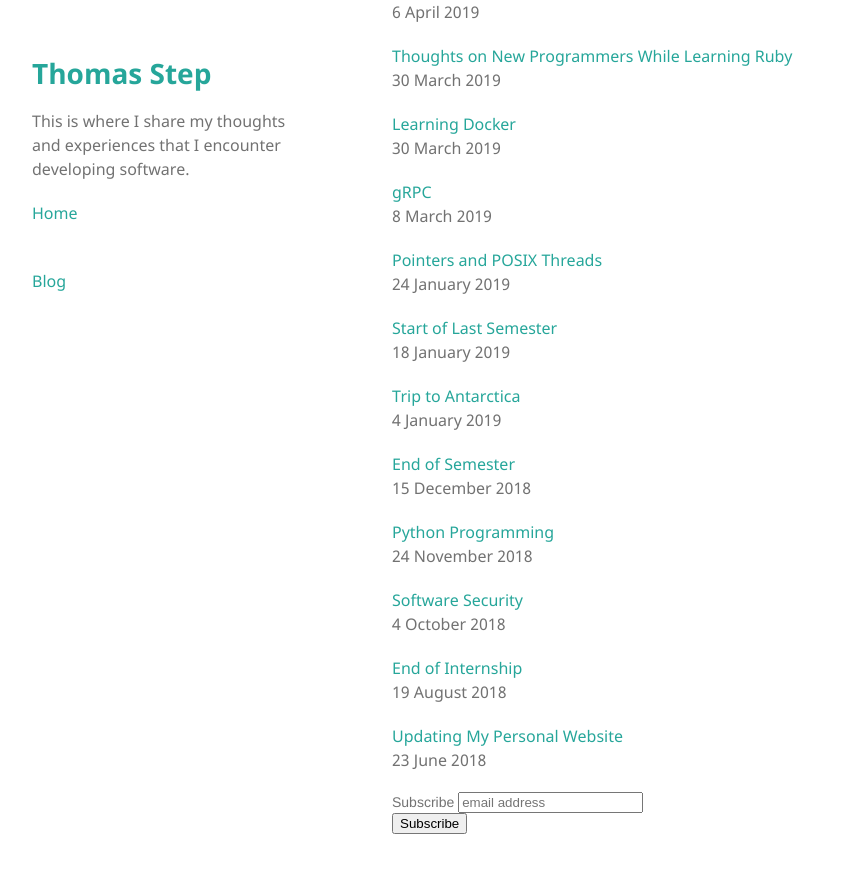
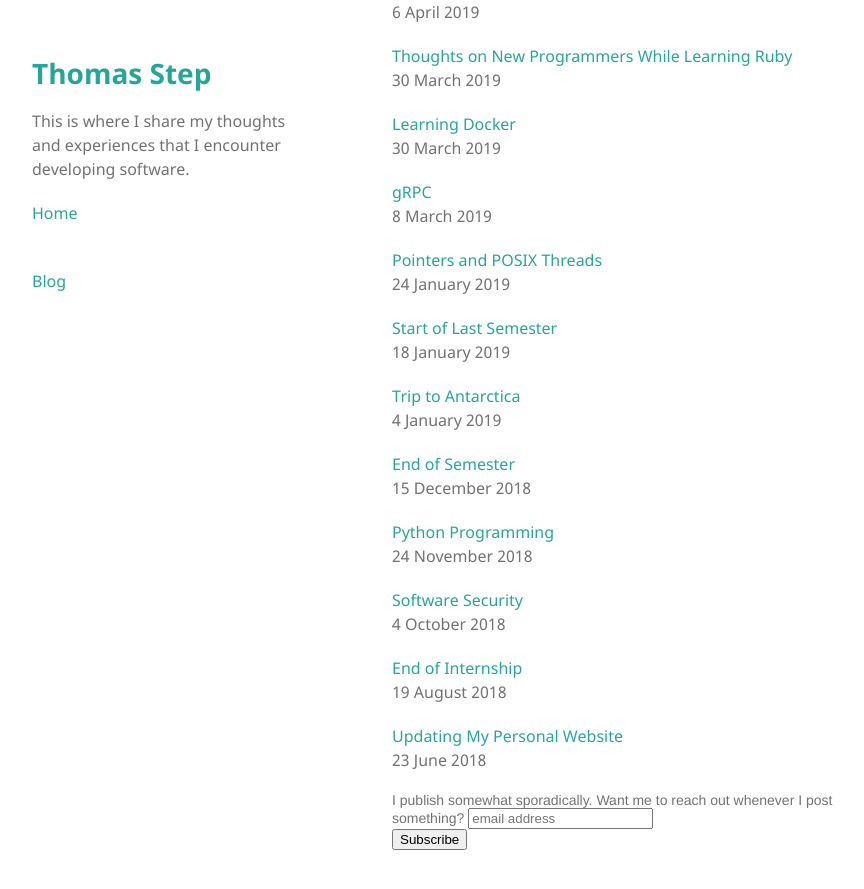
Before and after one commit to thomasstep/thomasstep.github.io, a Jekyll site: the page built from blog.md, in a window 1280 px wide and 900 px high, scrolled down 4571 px. Shown: the top 889 px of the window, without its empty margins (178-1042 px from the left). Built offline with Jekyll 4.4.1, drawn with Linux system fonts in a browser that asks for light colours; comment, search, counter and statistics services are not loaded.

Commit message:
More personal email subscription title

```diff
--- a/_layouts/default.html
+++ b/_layouts/default.html
@@ -61,7 +61,7 @@
         <form action="https://thomasstep.us20.list-manage.com/subscribe/post?u=67fa638f9601377de7c051b25&amp;id=f462ea0e6e" method="post" id="mc-embedded-subscribe-form" name="mc-embedded-subscribe-form" class="validate" target="_blank" novalidate>
           <div id="mc_embed_signup_scroll">
             <label for="mce-EMAIL">
-              Subscribe
+              I publish somewhat sporadically. Want me to reach out whenever I post something?
             </label>
             <input type="email" value="" name="EMAIL" class="email" id="mce-EMAIL" placeholder="email address" required>
             <!-- real people should not fill this in and expect good things - do not remove this or risk form bot signups-->
```
